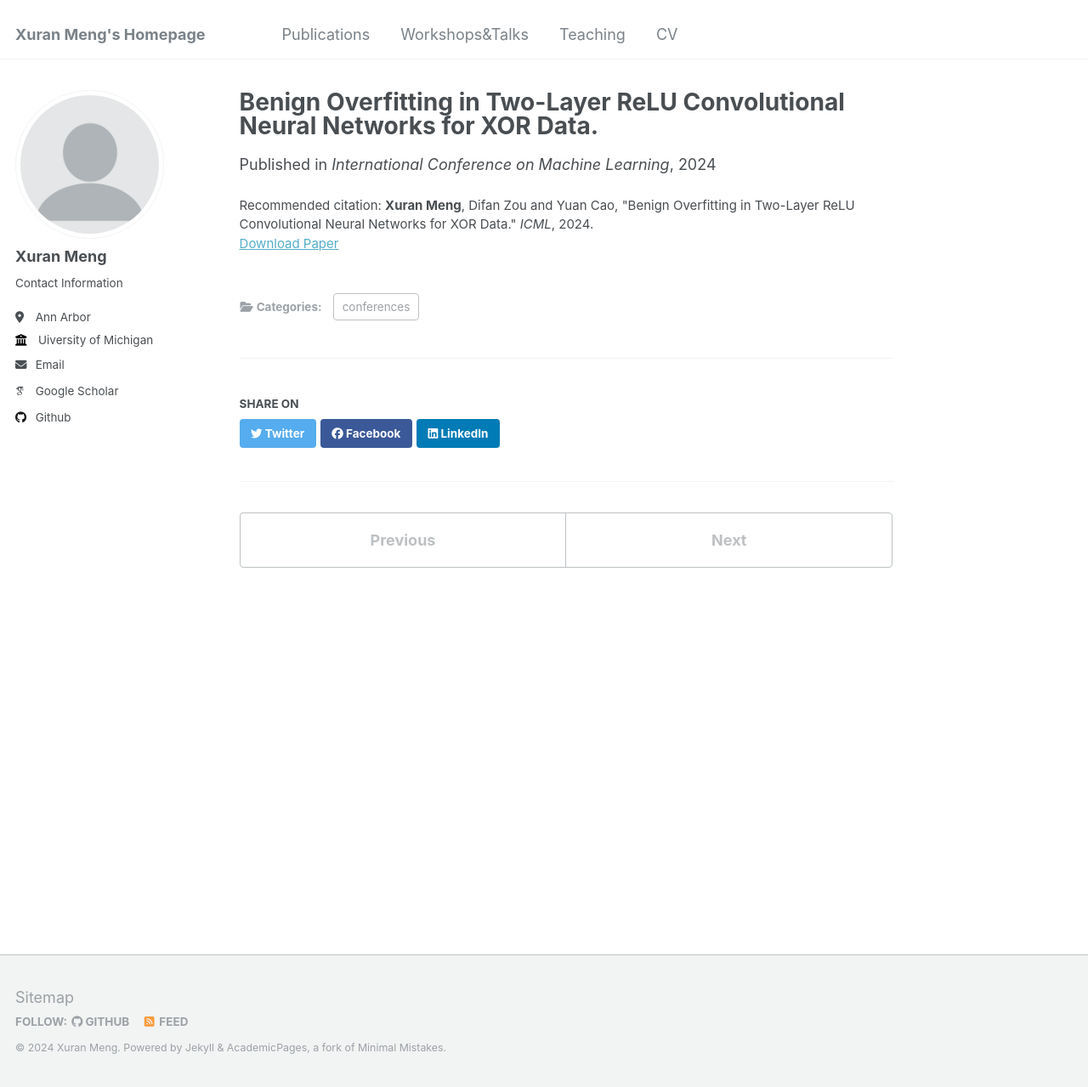
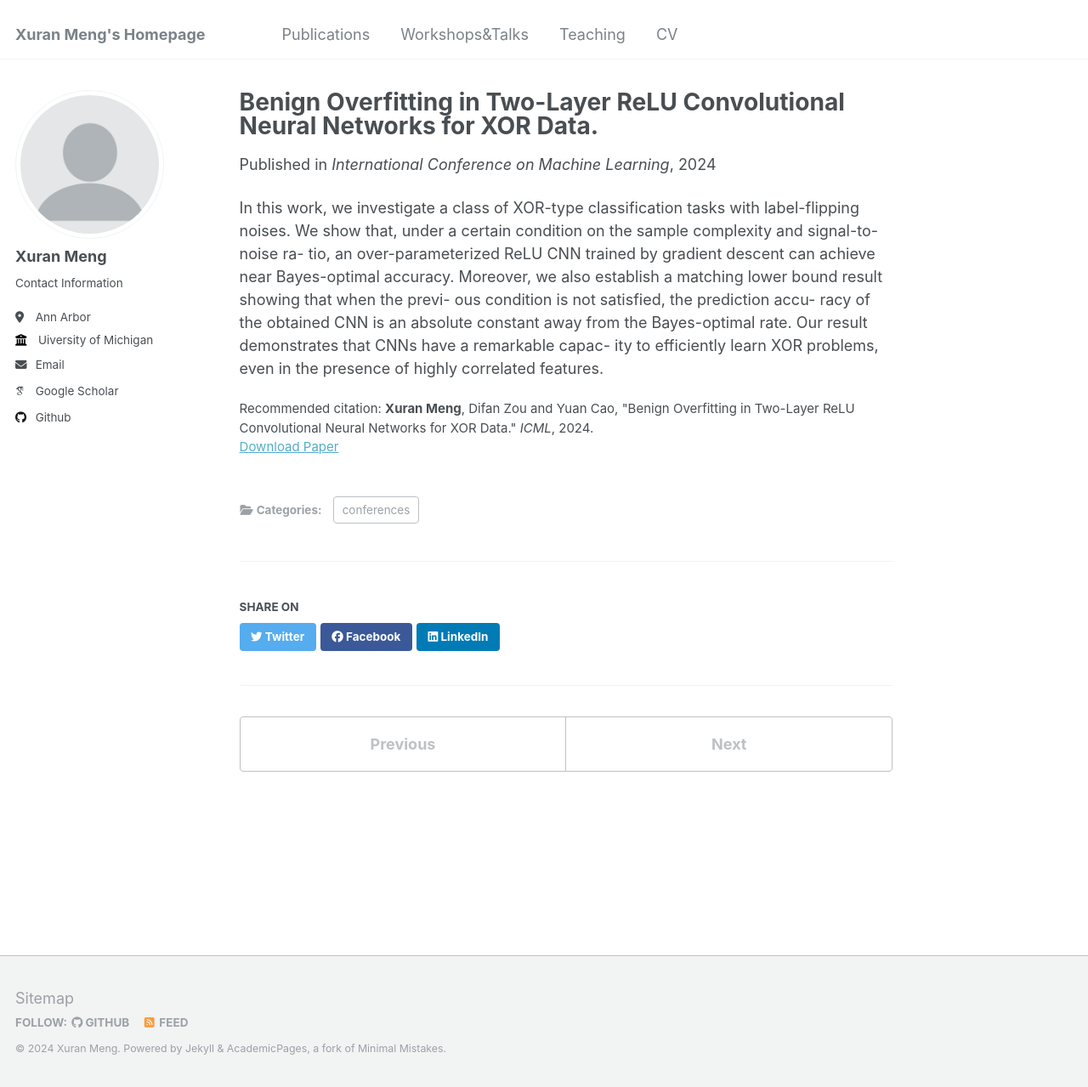
Before and after one commit to XuranMeng/XuranMeng.github.io, a Jekyll site: the page built from _publications/XOR.md, in a window 1280 px wide and 1279 px high. Shown: the whole window at 85% size. Built offline with Jekyll 4.4.1, drawn with Linux system fonts in a browser that asks for light colours; some web fonts are replaced; part of the change alters nothing that is shown.

Commit message:
Update XOR.md

```diff
--- a/_publications/XOR.md
+++ b/_publications/XOR.md
@@ -3,9 +3,10 @@ title: "Benign Overfitting in Two-Layer ReLU Convolutional Neural Networks for X
 collection: publications
 category: conferences
 permalink: /publication/XOR
-excerpt: 'In this work, we investigate a class of XOR-type classification tasks with label-flipping noises. We show that, under a certain condition on the sample complexity and signal-to-noise ra- tio, an over-parameterized ReLU CNN trained by gradient descent can achieve near Bayes-optimal accuracy. Moreover, we also establish a matching lower bound result showing that when the previ- ous condition is not satisfied, the prediction accu- racy of the obtained CNN is an absolute constant away from the Bayes-optimal rate. Our result demonstrates that CNNs have a remarkable capac- ity to efficiently learn XOR problems, even in the presence of highly correlated features.'
+#excerpt: ''
 date: 2024-05-02
 venue: 'International Conference on Machine Learning'
 paperurl: 'https://openreview.net/pdf?id=EhU0xBSP4l'
 citation: '<b>Xuran Meng</b>, Difan Zou and Yuan Cao, &quot;Benign Overfitting in Two-Layer ReLU Convolutional Neural Networks for XOR Data.&quot; <i>ICML</i>, 2024.'
 ---
+In this work, we investigate a class of XOR-type classification tasks with label-flipping noises. We show that, under a certain condition on the sample complexity and signal-to-noise ra- tio, an over-parameterized ReLU CNN trained by gradient descent can achieve near Bayes-optimal accuracy. Moreover, we also establish a matching lower bound result showing that when the previ- ous condition is not satisfied, the prediction accu- racy of the obtained CNN is an absolute constant away from the Bayes-optimal rate. Our result demonstrates that CNNs have a remarkable capac- ity to efficiently learn XOR problems, even in the presence of highly correlated features.
```
